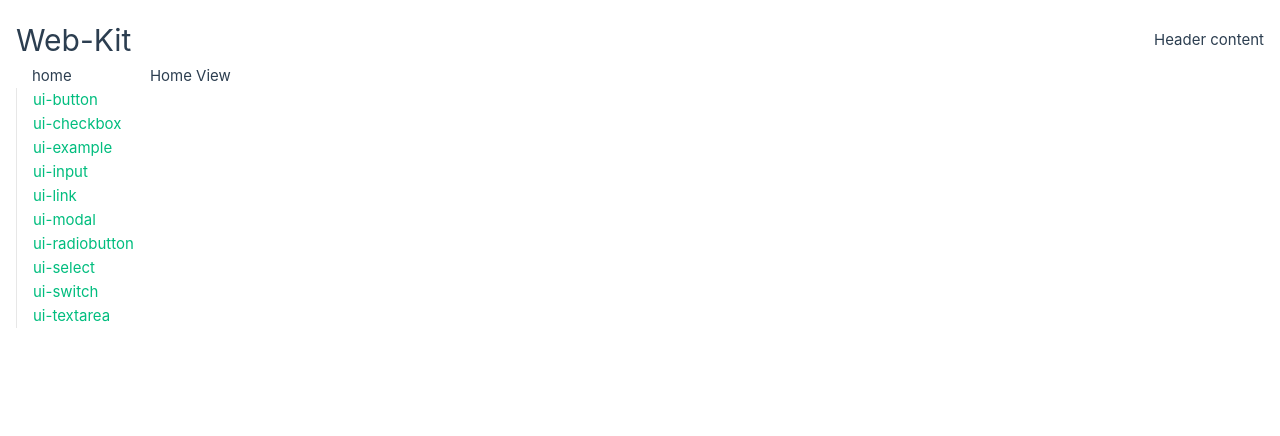
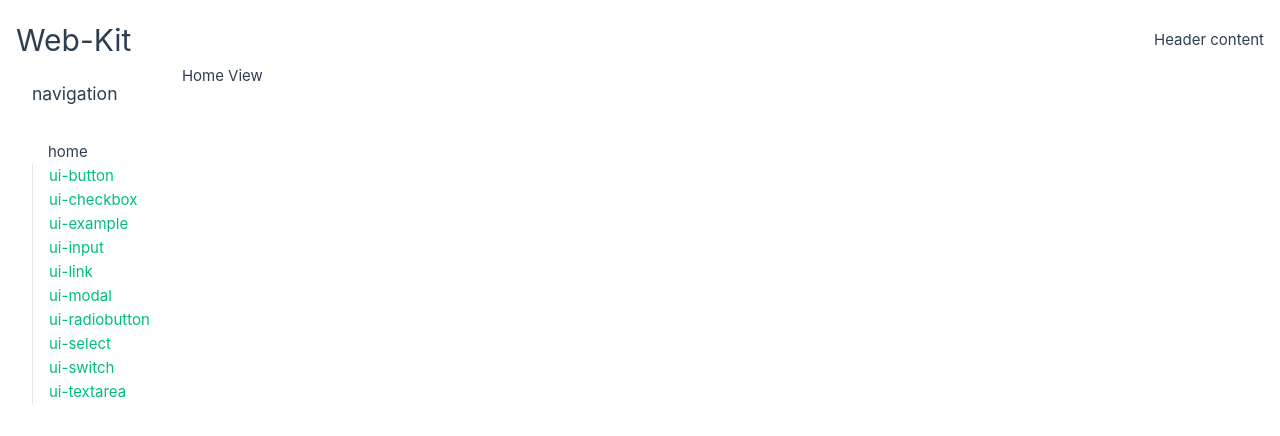
Before and after one commit to zheltkevich/web-kit, a Vue app: page / in a window 1280 px wide. Shown: the top 436 px of the page. Built offline with nearby package versions, Linux system fonts and the light colour scheme.

Commit message:
Update navigation

```diff
--- a/src/App.vue
+++ b/src/App.vue
@@ -1,4 +1,5 @@
 <script setup>
+import { ref } from 'vue'
 import { useRouter } from 'vue-router'
 import AppHeader from '@/components/app/AppHeader.vue'
 import AppNav from '@/components/app/AppNav.vue'
@@ -6,52 +7,68 @@ import AppMain from '@/components/app/AppMain.vue'
 
 const $router = useRouter()
 const routes = $router.getRoutes()
+const navigationVisible = ref(false)
+
+const changeVisibility = val => {
+    navigationVisible.value = val
+}
 </script>
 
 <template>
     <AppHeader />
-    <AppNav :routes="routes" />
+    <AppNav
+        :class="{ visible: navigationVisible }"
+        :routes="routes"
+        @toggle="changeVisibility" />
     <AppMain />
 </template>
 
 <style lang="scss">
-nav a.router-link-exact-active {
-    color: var(--color-text);
-}
-
-nav a.router-link-exact-active:hover {
-    background-color: transparent;
-}
-
-nav a {
-    display: inline-block;
-    padding: 0 1rem;
-    border-left: 1px solid var(--color-border);
-}
-
-nav a:first-of-type {
-    border: 0;
-}
-
 /* stylelint-disable-next-line selector-max-id */
 #app {
     display: grid;
-    grid-template-rows: auto 1fr;
-    grid-template-columns: auto auto 1fr;
+    grid-template-rows: auto 1fr auto; /* header и main */
+    grid-template-columns: 1fr; /* Навигацию убираем из потока для мобильных */
+    height: 100vh;
+
+    @media (width > 768px) {
+        grid-template-rows: auto 1fr auto;
+        grid-template-columns: auto 1fr;
+    }
 }
 
 .app-header {
     grid-row: 1;
-    grid-column: 1 / span 3;
+    grid-column: 1 / 3;
 }
 
 .app-nav {
-    grid-row: 2;
-    grid-column: 1;
+    position: fixed; /* фиксированное позиционирование для навигации */
+    width: 100%; /* на всю ширину экрана */
+    height: 100%; /* выдвигается на всю высоту экрана */
+    background-color: var(--color-background);
+    transition: transform 0.2s ease-in-out; /* плавное выдвижение */
+    transform: translateY(calc(100% - 60px)); /* изначально скрыта за пределами экрана */
+    inset: 0;
+
+    @media (width > 768px) {
+        position: static;
+        grid-row: 2;
+        grid-column: 1;
+        transform: translateY(0);
+    }
+
+    &.visible {
+        transform: translateY(0); /* отображается на экране */
+    }
 }
 
 .app-main {
-    grid-row: 2;
-    grid-column: 3;
+    grid-column: 1;
+
+    @media (width > 768px) {
+        grid-row: 2;
+        grid-column: 2;
+    }
 }
 </style>
--- a/src/components/app/AppNav.vue
+++ b/src/components/app/AppNav.vue
@@ -1,14 +1,31 @@
 <script setup>
+import { ref } from 'vue'
 defineProps({
     routes: {
         type: Array,
         required: true,
     },
 })
+
+const navigationVisible = ref(false)
+const toggle = () => {
+    navigationVisible.value = !navigationVisible.value
+    $emit('toggle', navigationVisible.value)
+}
+const $emit = defineEmits(['toggle'])
 </script>
 
 <template>
-    <nav class="app-nav">
+    <aside class="app-nav">
+        <header class="app-nav__header">
+            <h3>navigation</h3>
+            <button
+                class="app-nav__toggle"
+                @click="toggle">
+                {{ navigationVisible ? 'hide' : 'show' }}
+            </button>
+        </header>
+        <nav class="app-nav__list">
             <RouterLink
                 v-for="route in routes"
                 :key="route.name"
@@ -16,12 +33,51 @@ defineProps({
                 {{ route.name }}
             </RouterLink>
         </nav>
+    </aside>
 </template>
 
-<style scoped>
+<style lang="scss">
 .app-nav {
     display: flex;
     flex-direction: column;
+
+    &__header {
+        display: flex;
+        justify-content: space-between;
+        padding: 16px;
+    }
+
+    &__list {
+        display: flex;
+        flex-direction: column;
         align-items: flex-start;
+        padding: 16px;
+    }
+
+    &__toggle {
+        cursor: pointer;
+
+        @media (width > 768px) {
+            display: none;
+        }
+    }
+}
+
+nav a.router-link-exact-active {
+    color: var(--color-text);
+}
+
+nav a.router-link-exact-active:hover {
+    background-color: transparent;
+}
+
+nav a {
+    display: inline-block;
+    padding: 0 1rem;
+    border-left: 1px solid var(--color-border);
+}
+
+nav a:first-of-type {
+    border: 0;
 }
 </style>
```
Lines whose indentation alone changed are shown as unchanged.
